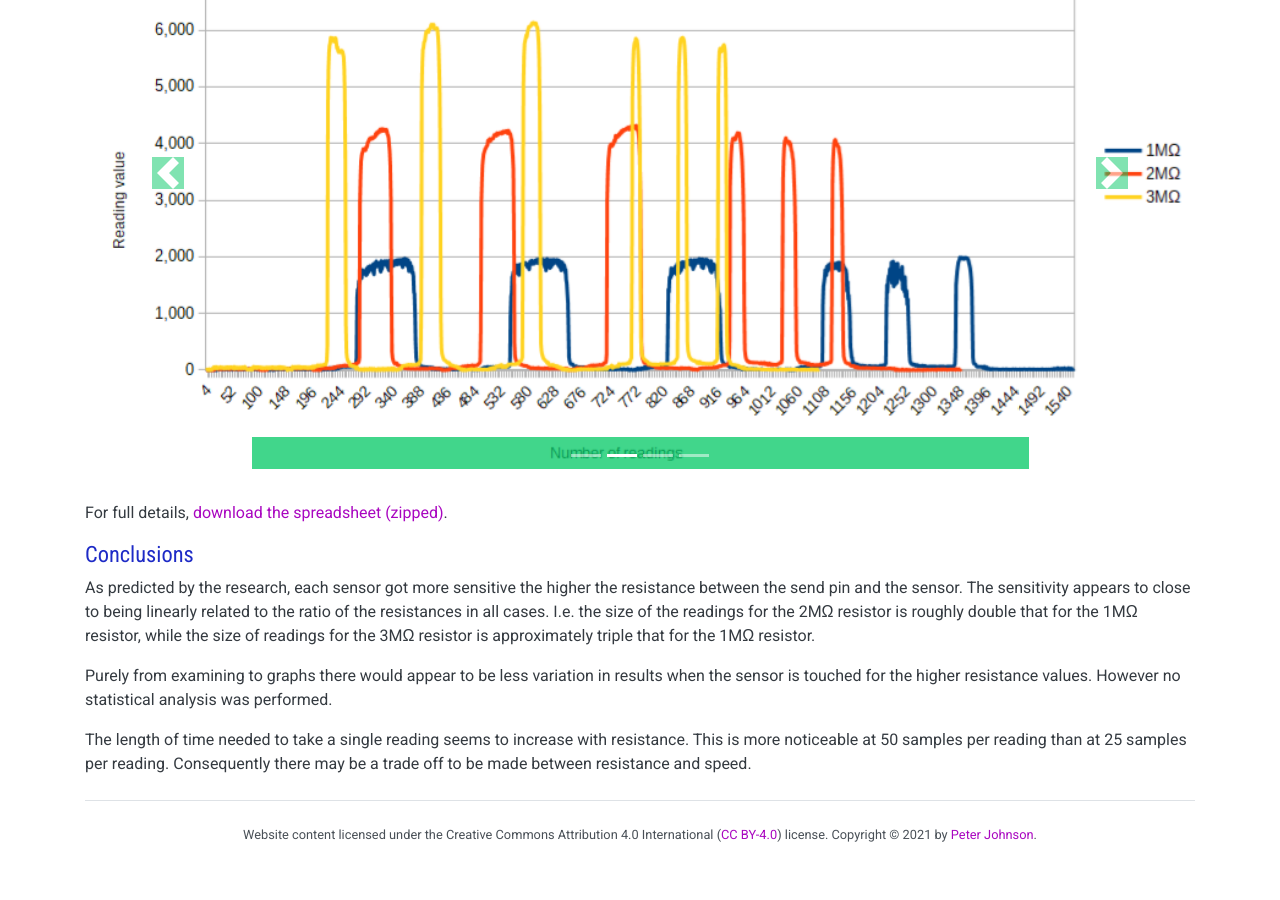
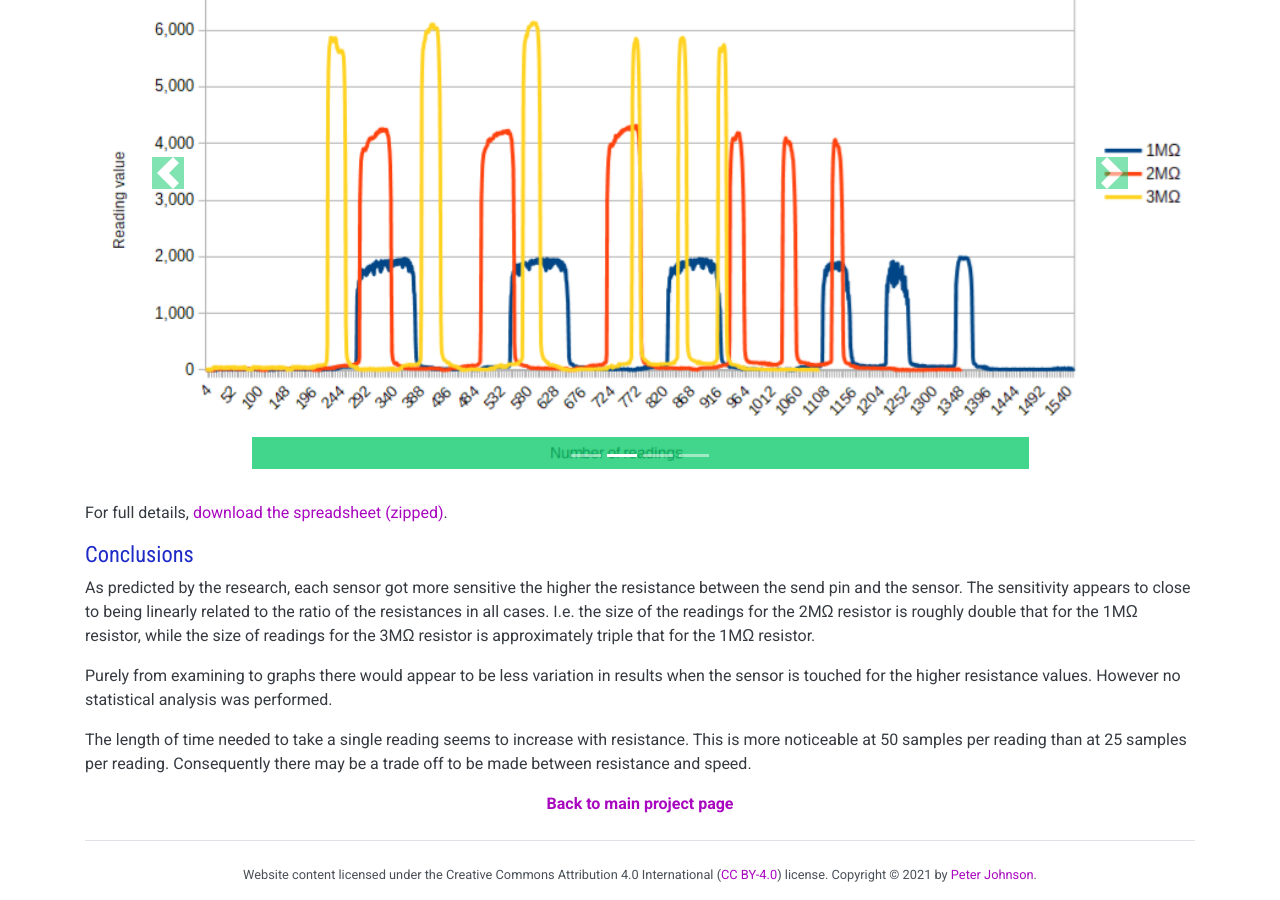
Before and after one commit to cahamo/cahamo.github.io, a Jekyll site: the page built from tongue-drum/experiment-5.html, in a window 1280 px wide and 900 px high, scrolled down 3138 px. Built offline with Jekyll 4.4.1, drawn with Linux system fonts in a browser that asks for light colours; comment, search, counter and statistics services are not loaded; before the commit the page ends 3998 px from its top, so only the background shows below that.

Commit message:
Add "Back to main projct page" link

```diff
--- a/tongue-drum/experiment-4.html
+++ b/tongue-drum/experiment-4.html
@@ -277,3 +277,5 @@ layout: default
 <p>It would seem that the gratest accuracy in detecting the difference between a sensor being touched and not touched comes with higher sample rates. It remains to be investigated whether the highest tested rate of 100 samples per reading is feasible when numerous sensors are to be processed at the same time. Further experiments are needed.</p>
 
 <p class="lead">Taking the above into account it is proposed to continue further testing using only sensors #3 (plastic card), #6 (primer + top coat) and #7 (parcel tape) and to use the highest feasible number of samples per reading.</p>
+
+<p class="text-center"><b><a href="./">Back to main project page</a></b></p>
--- a/tongue-drum/experiment-5.html
+++ b/tongue-drum/experiment-5.html
@@ -122,3 +122,5 @@ layout: default
 <p>Purely from examining to graphs there would appear to be less variation in results when the sensor is touched for the higher resistance values. However no statistical analysis was performed.</p>
 
 <p>The length of time needed to take a single reading seems to increase with resistance. This is more noticeable at 50 samples per reading than at 25 samples per reading. Consequently there may be a trade off to be made between resistance and speed.</p>
+
+<p class="text-center"><b><a href="./">Back to main project page</a></b></p>
```
